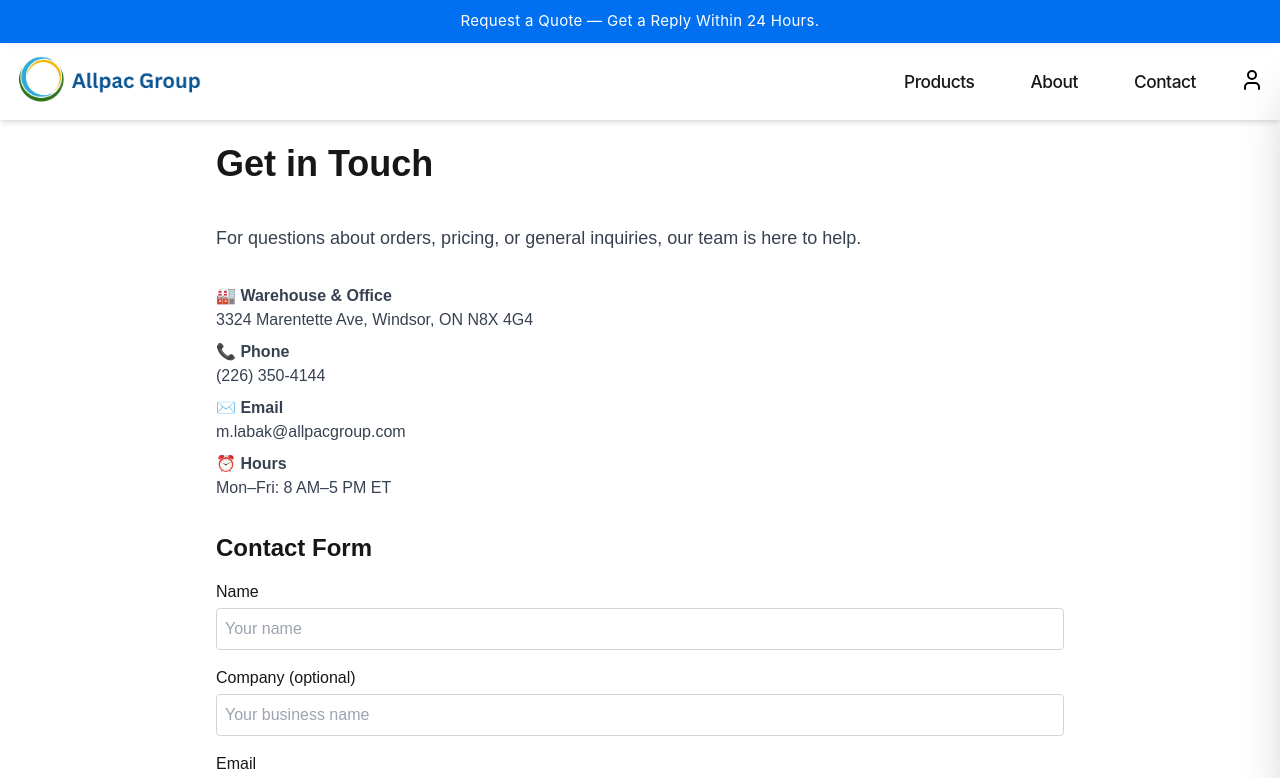
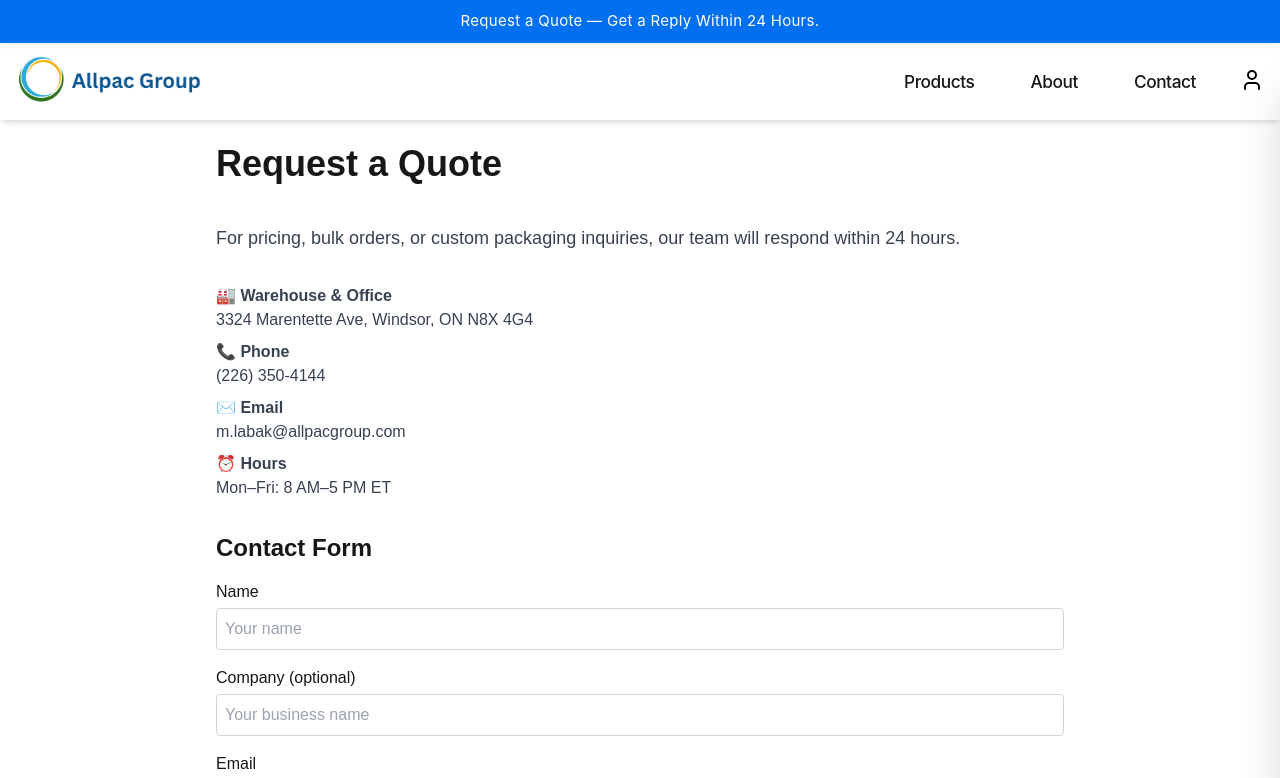
Before and after one commit to Emadedin1/allpacstore, a Next.js app: page /contact in a window 1280 px wide. Shown: the top 778 px of the page. Built offline with nearby package versions, Linux system fonts and the light colour scheme.

Commit message:
Change heading to 'Request a Quote' and update text
Updated the heading and paragraph text to reflect a focus on quotes and specific inquiries.

```diff
--- a/src/app/contact/page.jsx
+++ b/src/app/contact/page.jsx
@@ -37,12 +37,12 @@ export default function ContactPage() {
   return (
     <div className="p-6 max-w-4xl mx-auto space-y-8">
       <div className="flex justify-between items-center mb-4">
-        <h1 className="text-4xl font-bold mb-2">Get in Touch</h1>
+        <h1 className="text-4xl font-bold mb-2">Request a Quote</h1>
       </div>
 
       <section className="mb-8">
         <p className="text-lg text-gray-700">
-          For questions about orders, pricing, or general inquiries, our team is here to help.
+          For pricing, bulk orders, or custom packaging inquiries, our team will respond within 24 hours.
         </p>
       </section>
 
```
